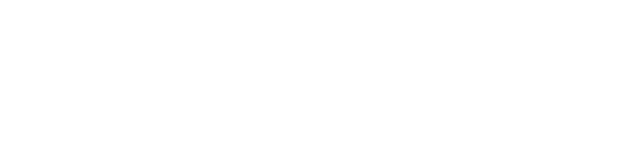
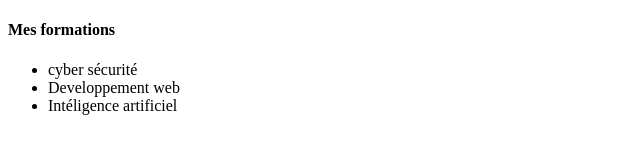
Before and after one commit to emelin27/mon-cv, a plain HTML site: page index.html in a window 1280 px wide. Shown: the whole page, without its empty margins (0-640 px from the left). Drawn offline with Linux system fonts and the light colour scheme.

Commit message:
mise en place de la section formations

```diff
--- a/index.html
+++ b/index.html
@@ -7,6 +7,11 @@
     <title>Document</title>
 </head>
 <body>
-
+    <h4>Mes formations</h4>
+    <ul>
+        <li>cyber sécurité</li>
+        <li>Developpement web</li>
+        <li>Intéligence artificiel</li>
+    </ul>
 </body>
 </html>
```
